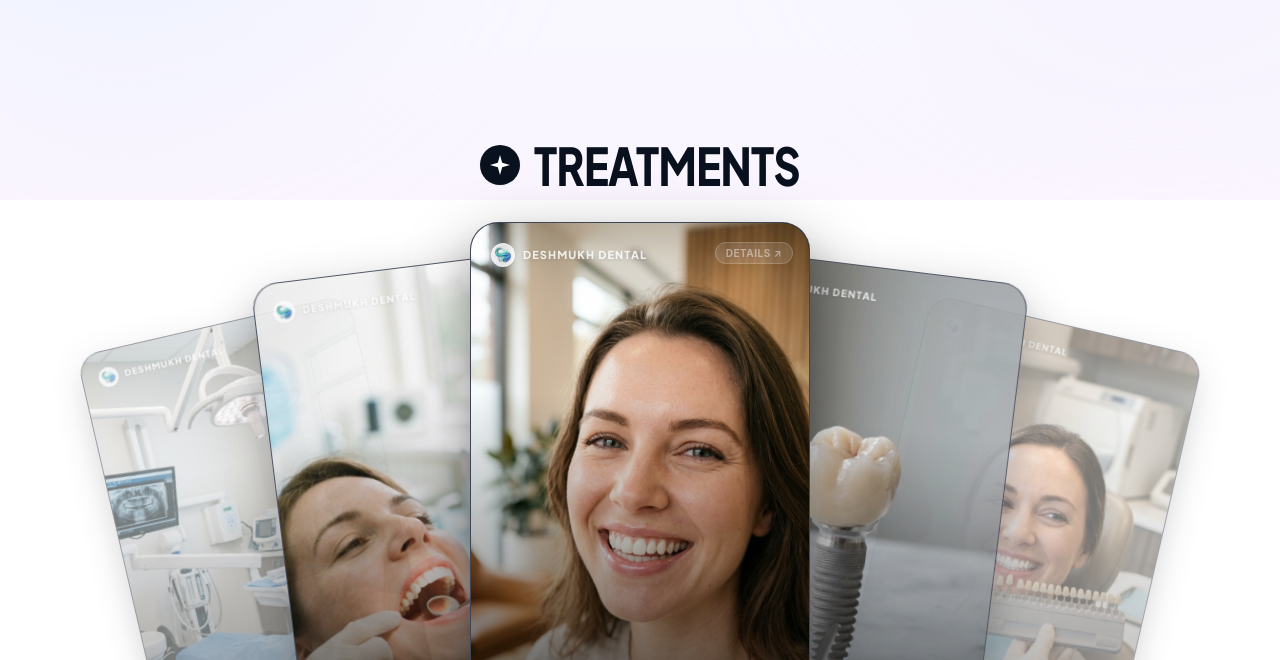
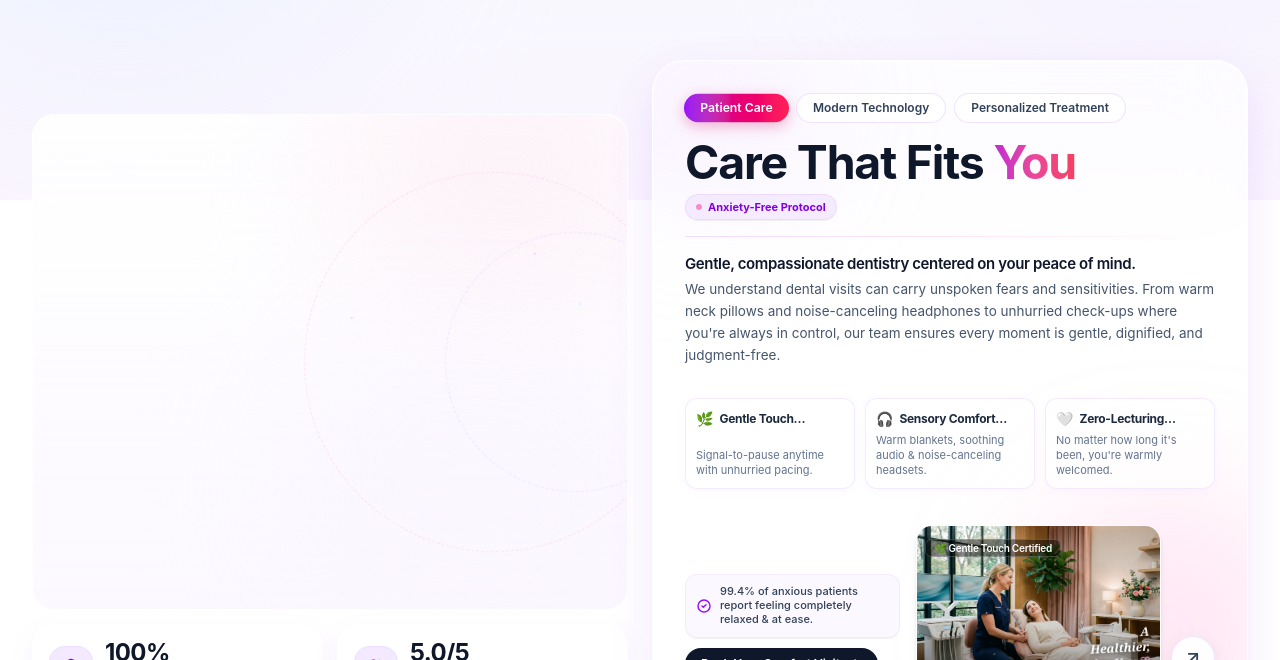
Before and after one commit to atharvpande07/Premium-dental, a Next.js app: page / in a window 1280 px wide. Shown: the part 1400-2060 px from the top of the page. Built offline with nearby package versions, Linux system fonts and the light colour scheme; a web font is replaced by a local one.

Commit message:
layout: move BentoGridSection above TreatmentsGridSection

```diff
--- a/src/app/page.tsx
+++ b/src/app/page.tsx
@@ -37,14 +37,14 @@ export default function Home() {
         {/* 3. About Us / Studio Section (Typography & Philosophy) */}
         <StudioSection />
 
-        {/* 4. Treatments Grid Section (Shifted up after studio typography section) */}
+        {/* 4. Bento Grid Section (Modern Technology & Patient Care) */}
+        <BentoGridSection />
+
+        {/* 5. Treatments Grid Section */}
         <TreatmentsGridSection />
 
-        {/* 5. 3D Spatial Google Reviews Zoom Section (Placed after treatments section) */}
+        {/* 6. 3D Spatial Google Reviews Zoom Section */}
         <GoogleReviewsSpatialZoom />
-
-        {/* 6. Bento Grid Section (Modern Technology & Patient Care) */}
-        <BentoGridSection />
       </div>
 
       {/* 7. Ultra-Premium Black Footer & Consultation Suite */}
```
